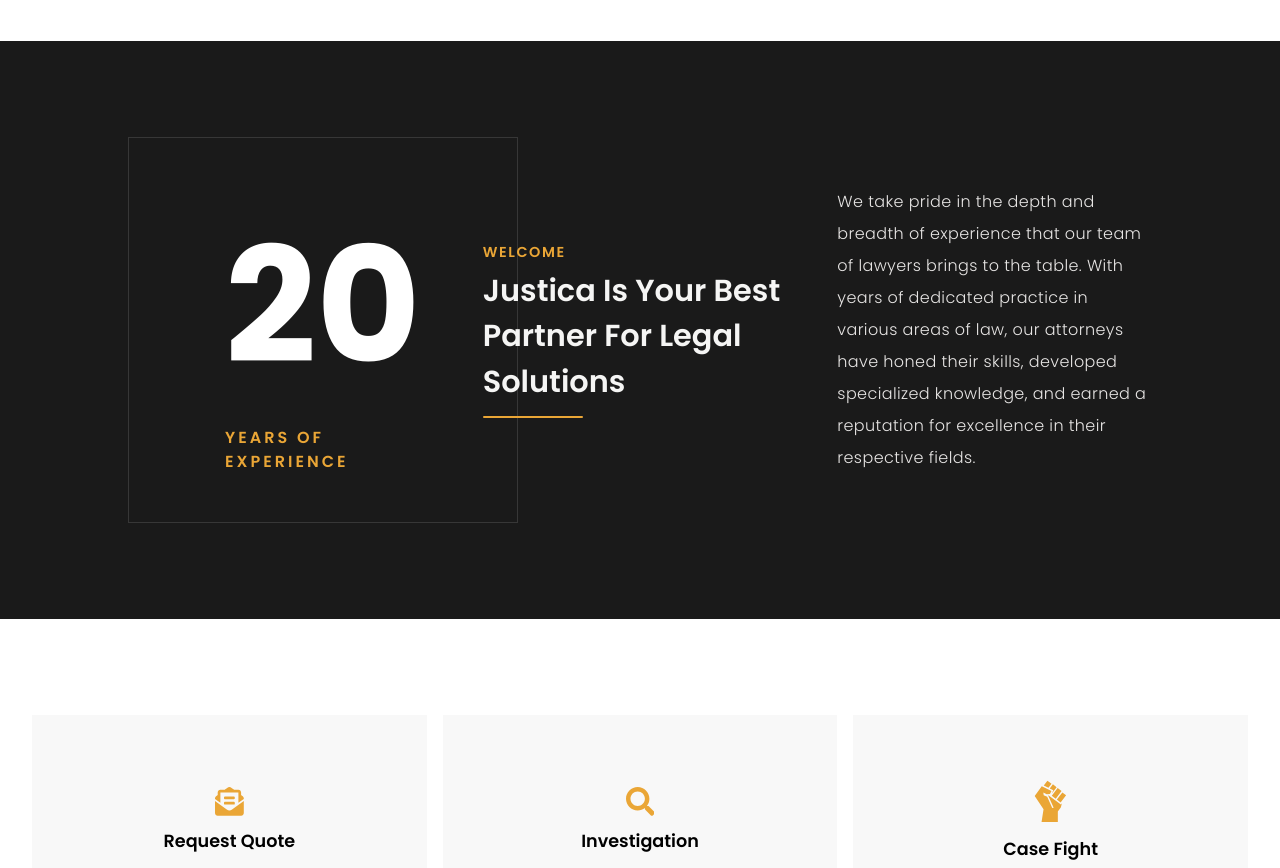
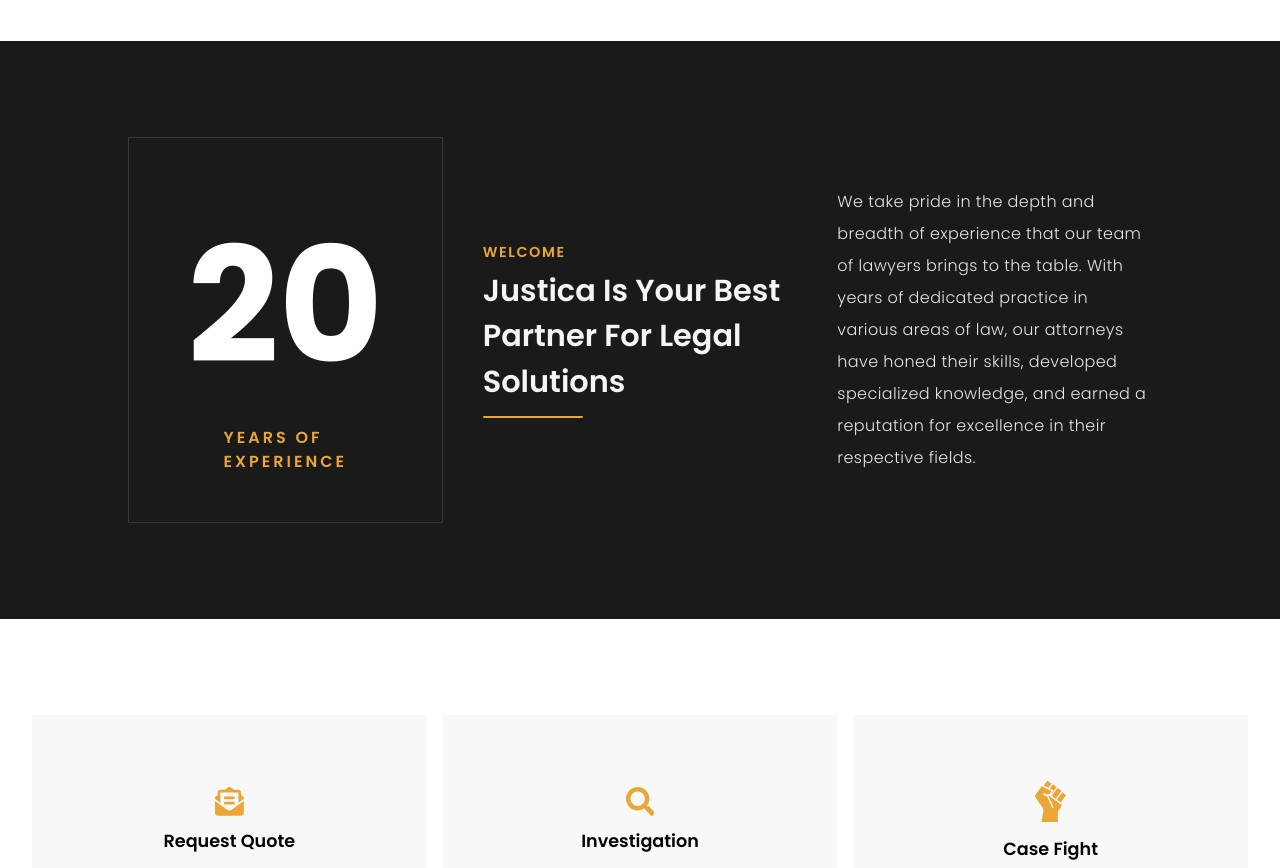
Before and after one commit to emmanuellaAk/falf-1, a React (Vite) app: page /about-us in a window 1280 px wide. Shown: the part 2300-3168 px from the top of the page. Built offline with nearby package versions, Linux system fonts and the light colour scheme.

Commit message:
vercel-json

```diff
--- a/src/pages/About.jsx
+++ b/src/pages/About.jsx
@@ -72,7 +72,7 @@
       <Experience />
       <Team />
       <section className="about_exp p-8 py-24 grid grid-cols-1 gap-10 lg:grid-cols-3 max-w-[600px] mx-auto lg:max-w-full lg:w-[85%] ">
-        <div className="border border-[#373737] max-w-[500px] mx-auto flex flex-col items-center justify-center min-h-[34vh] px-24 py-12">
+        <div className="border border-[#373737] max-w-[500px] mx-auto flex flex-col items-center justify-center min-h-[34vh] px-24 py-12 max-w-full">
           <p className="text-white font-bold text-[10rem]">20</p>
           <p className="text-[#eaa636] uppercase font-semibold tracking-[3px]">
             years of experience
```
Also changed, not shown: vercel.json (added).
